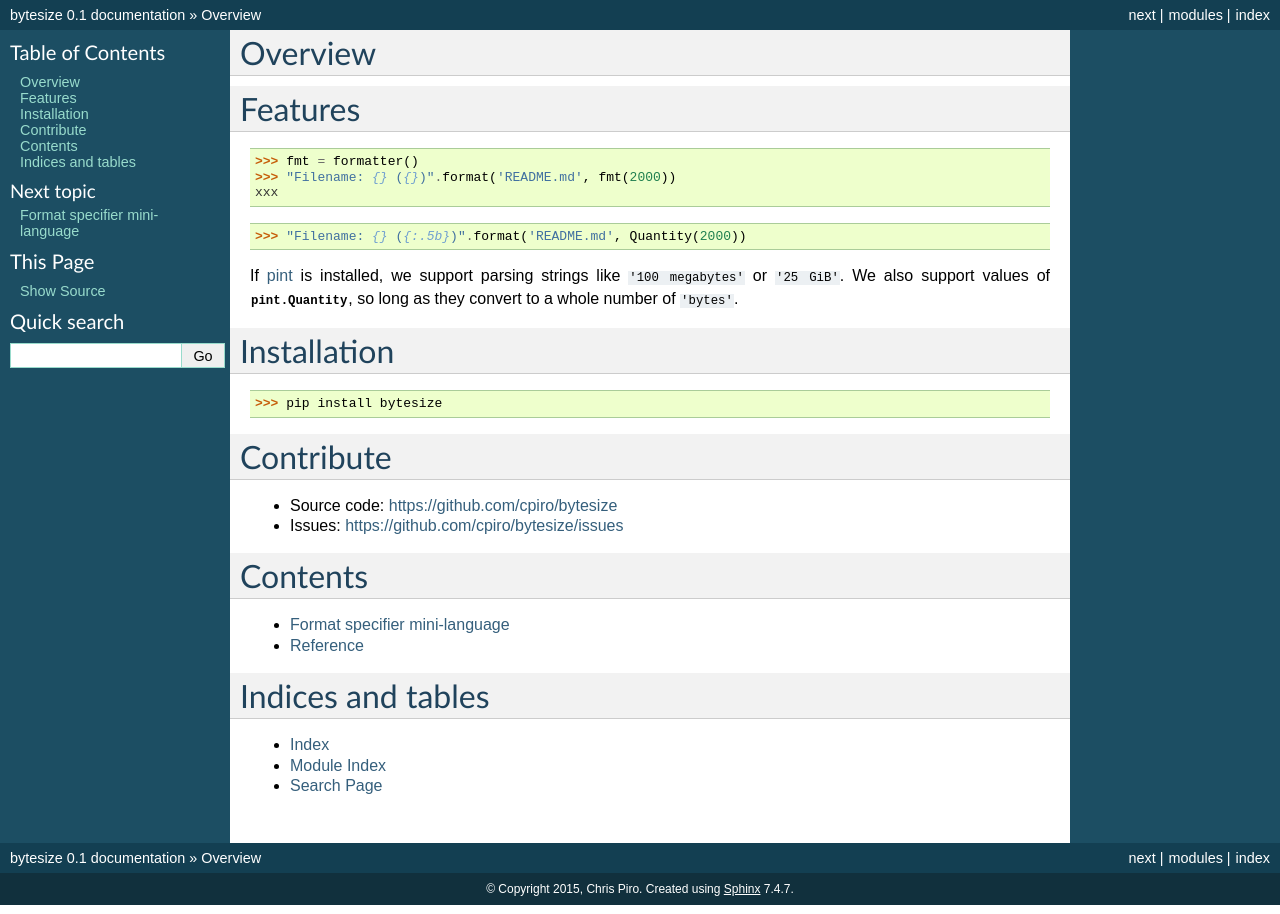
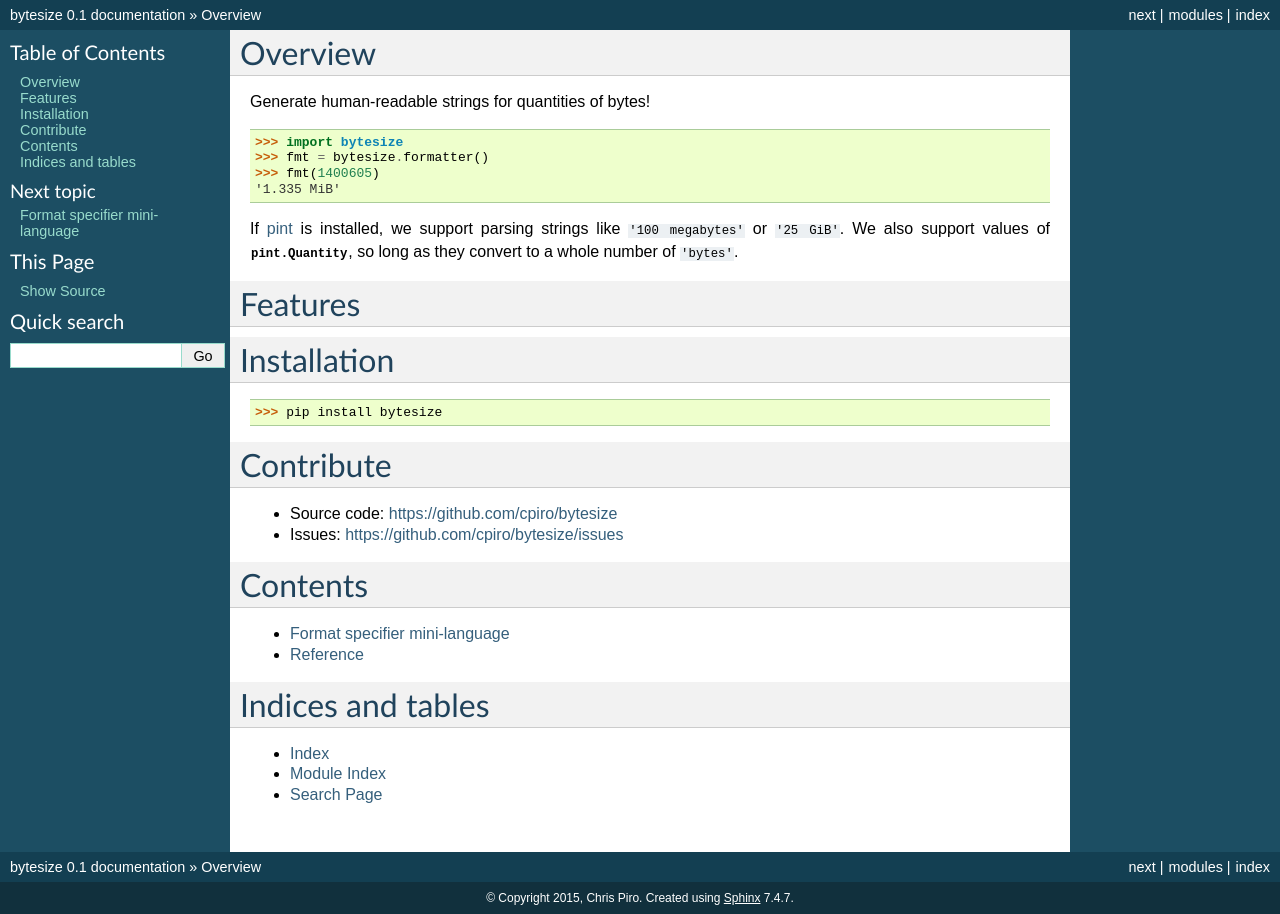
Before and after one commit to cpiro/bytesize, a Sphinx documentation site: the page built from docs/index.rst, in a window 1280 px wide. Built offline with Sphinx 7.4.7, drawn with Linux system fonts in a browser that asks for light colours.

Commit message:
html and doctest

```diff
--- a/docs/index.rst
+++ b/docs/index.rst
@@ -3,17 +3,24 @@
    You can adapt this file completely to your liking, but it should at least
    contain the root `toctree` directive.
 
+.. testsetup::
+
+    import bytesize
+
 Overview
 ========
+Generate human-readable strings for quantities of bytes!
 
-Features
-========
+>>> import bytesize
+>>> fmt = bytesize.formatter()
+>>> fmt(1400605)
+'1.335 MiB'
 
->>> fmt = formatter()
->>> "Filename: {} ({})".format('README.md', fmt(2000))
-xxx
+..
+    >>> "Filename: {} ({})".format('README.md', fmt(2000))
+    xxx
 
->>> "Filename: {} ({:.5b})".format('README.md', Quantity(2000))
+    >>> "Filename: {} ({:.5b})".format('README.md', Quantity(2000))
 
 If pint_ is installed, we support parsing strings like ``'100 megabytes'`` or
 ``'25 GiB'``. We also support values of :class:`pint.Quantity`, so long as
--- a/docs/reference.rst
+++ b/docs/reference.rst
@@ -1,6 +1,12 @@
 =========
 Reference
 =========
+
+.. testsetup::
+
+   import bytesize
+   from bytesize import *
+   from bytesize import _ureg
 
 .. automodule:: bytesize
    :members:
```
Also changed, not shown: other parts of docs/index.rst (+4 -1 lines), bytesize/__init__.py (+10 -10 lines), .travis.yml.
